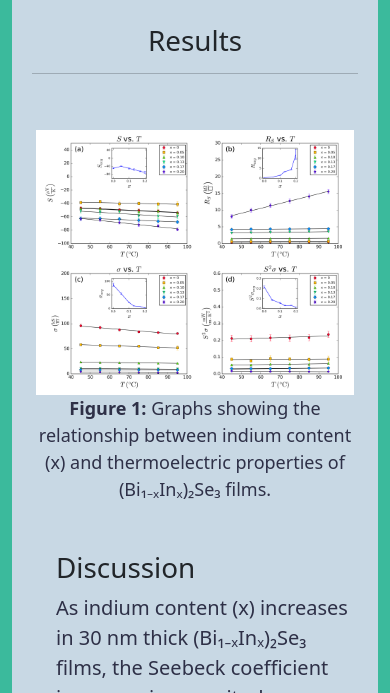
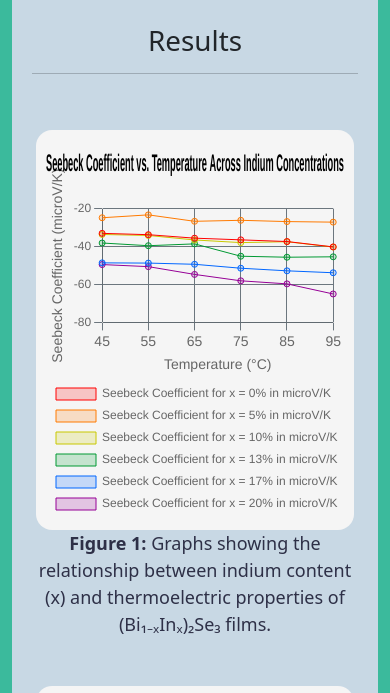
Before and after one commit to alex-oh205/rp_Oh, a plain HTML site: page results.html in a window 390 px wide. Shown: the part 74-767 px from the top of the page. Drawn offline with nearby package versions, Linux system fonts and the light colour scheme.

Commit message:
Finished graphs
1. Finished S graph
2. Added P graph with option to toggle in js
3. Styled and made responsive

```diff
--- /dev/null
+++ b/data/P_Table.csv
@@ -0,0 +1,7 @@
+T (°C),x = 0,x = 0.05,x = 0.10,x = 0.13,x = 0.17,x = 0.20
+45,0.2118002931,0.08733818407,0.05327585538,0.02881599719,0.03126608808,0.01661389647
+55,0.2099742713,0.07833881041,0.05263869713,0.02961232493,0.03043886895,0.01389397221
+65,0.2149883465,0.0918944137,0.05717756085,0.02764570529,0.03090678815,0.01380736033
+75,0.2132605282,0.08874325421,0.05836331318,0.03396756094,0.03285854123,0.0135728258
+85,0.2164358863,0.08643957142,0.05640968228,0.03407940388,0.03392428108,0.01283003859
+95,0.2358483714,0.08755546533,0.06225413585,0.03342526735,0.03470292285,0.0133724532
--- /dev/null
+++ b/data/S_Table.csv
@@ -0,0 +1,7 @@
+T (°C),x = 0,x = 0.05,x = 0.10,x = 0.13,x = 0.17,x = 0.20
+45,-46.96772002,-38.72664028,-47.56292938,-52.0711211,-62.55999324,-63.45959324
+55,-47.66652059,-37.20220153,-48.07927985,-53.49556025,-62.669508,-64.54337237
+65,-49.50639415,-40.60501316,-50.45524338,-52.52893419,-63.30932962,-68.6583573
+75,-50.4041468,-40.07267072,-51.8537648,-59.04512411,-65.38473422,-72.03774182
+85,-51.2947761,-40.74935285,-51.38592445,-59.57439298,-66.75913183,-73.6466596
+95,-54.12596182,-41.0466429,-54.22408587,-59.35407399,-67.78143104,-78.98906564
--- /dev/null
+++ b/js/linechart.js
@@ -0,0 +1,178 @@
+// Code for generating a Chart.js line chart
+
+async function getData(type) {  // type = 'S' or 'P'
+    const response = await fetch(`./data/${type}_Table.csv`);
+    const data = await response.text();                 // CSV to TEXT format
+
+    const xTemps = [];      // x-axis label = temp values
+    const y0Pc = [];      // y-axis Seebeck coefficient or power factor values at x = 0%
+    const y5Pc = [];      // y-axis Seebeck coefficient or power factor values at x = 5%
+    const y10Pc = [];     // y-axis Seebeck coefficient or power factor values at x = 10%
+    const y13Pc = [];     // y-axis Seebeck coefficient or power factor values at x = 13%
+    const y17Pc = [];     // y-axis Seebeck coefficient or power factor values at x = 17%
+    const y20Pc = [];     // y-axis Seebeck coefficient or power factor values at x = 20%
+
+    // \n - new line character
+    // split('\n') - will separate the table into an array of individual rows
+    // slice(start, end) - return a new array starting at index "start" up and including "end"
+    const table = data.split('\n').slice(1);    // Split by line and remove first row
+    // console.log(table);
+
+    table.forEach(row => {
+        const columns = row.split(',');
+        const temp = parseFloat(columns[0]);        // Assign temp value
+        xTemps.push(temp);                          // Push each temp into array for temps
+
+        const value0Pc = parseFloat(columns[1]);
+        y0Pc.push(value0Pc + 14);
+
+        const value5Pc = parseFloat(columns[2]);
+        y5Pc.push(value5Pc + 14);
+
+        const value10Pc = parseFloat(columns[3]);
+        y10Pc.push(value10Pc + 14);
+
+        const value13Pc = parseFloat(columns[4]);
+        y13Pc.push(value13Pc + 14);
+
+        const value17Pc = parseFloat(columns[5]);
+        y17Pc.push(value17Pc + 14);
+
+        const value20Pc = parseFloat(columns[6]);
+        y20Pc.push(value20Pc + 14);
+
+        console.log(temp, value0Pc, value5Pc, value10Pc, value13Pc, value17Pc, value20Pc);
+    });
+
+    return { xTemps, y0Pc, y5Pc, y10Pc, y13Pc, y17Pc, y20Pc };    // Use {} to return multiple values as an object
+}
+
+async function createChart(type, elementId) {
+    const name = type === 'S' ? 'Seebeck Coefficient' : 'Power Factor'; // Change labels based on type
+    const unit = type === 'S' ? 'microV/K' : 'microW/cm·K²';    // Change units based on type
+    const data = await getData(type);   // createChart will wait for getData() to process CSV info
+    const lineChart = document.getElementById(elementId);
+    const myChart = new Chart(lineChart, {  // Construct the chart
+        type: 'line',
+        data: {                         // Define data
+            labels: data.xTemps,        // x-axis labels
+            datasets: [                 // Each object describes one dataset of y-values
+                                        //  including display properties.  To add more datasets,
+                                        //  place a comma after the closing curly brace of the last
+                                        //  data set object and add another dataset object.
+                {
+                    label:    `${name} for x = 0% in ${unit}`,     // Dataset label for legend
+                    data:     data.y0Pc,
+                    fill:     false,           // Fill area under the linechart (true = yes, false = no)
+                    backgroundColor:  'rgba(255, 0, 0, 0.2)',    // Color for data marker
+                    borderColor:      'rgba(255, 0, 0, 1)',      // Color for data marker border
+                    borderWidth:      1   // Data marker border width
+                },
+                {
+                    label:    `${name} for x = 5% in ${unit}`,     // Dataset label for legend
+                    data:     data.y5Pc,
+                    fill:     false,           // Fill area under the linechart (true = yes, false = no)
+                    backgroundColor:  'rgba(255, 122, 0, 0.2)',    // Color for data marker
+                    borderColor:      'rgba(255, 122, 0, 1)',      // Color for data marker border
+                    borderWidth:      1   // Data marker border width
+                },
+                {
+                    label:    `${name} for x = 10% in ${unit}`,     // Dataset label for legend
+                    data:     data.y10Pc,
+                    fill:     false,           // Fill area under the linechart (true = yes, false = no)
+                    backgroundColor:  'rgba(200, 200, 0, 0.2)',    // Color for data marker
+                    borderColor:      'rgba(200, 200, 0, 1)',      // Color for data marker border
+                    borderWidth:      1   // Data marker border width
+                },
+                {
+                    label:    `${name} for x = 13% in ${unit}`,     // Dataset label for legend
+                    data:     data.y13Pc,
+                    fill:     false,           // Fill area under the linechart (true = yes, false = no)
+                    backgroundColor:  'rgba(0, 153, 51, 0.2)',    // Color for data marker
+                    borderColor:      'rgba(0, 153, 51, 1)',      // Color for data marker border
+                    borderWidth:      1   // Data marker border width
+                },
+                {
+                    label:    `${name} for x = 17% in ${unit}`,     // Dataset label for legend
+                    data:     data.y17Pc,
+                    fill:     false,           // Fill area under the linechart (true = yes, false = no)
+                    backgroundColor:  'rgba(0, 102, 255, 0.2)',    // Color for data marker
+                    borderColor:      'rgba(0, 102, 255, 1)',      // Color for data marker border
+                    borderWidth:      1   // Data marker border width
+                },
+                {
+                    label:    `${name} for x = 20% in ${unit}`,     // Dataset label for legend
+                    data:     data.y20Pc,
+                    fill:     false,           // Fill area under the linechart (true = yes, false = no)
+                    backgroundColor:  'rgba(150, 0, 150, 0.2)',    // Color for data marker
+                    borderColor:      'rgba(150, 0, 150, 1)',      // Color for data marker border
+                    borderWidth:      1   // Data marker border width
+                },
+        ]
+        },
+        options: {                        // Define display chart display options
+            responsive: true,             // Re-size based on screen size
+            maintainAspectRatio: false,
+            scales: {                     // Display options for x & y axes
+                x: {                      // x-axis properties
+                    title: {
+                        display: true,
+                        text: 'Temperature (°C)',     // x-axis title
+                        font: {                   // font properties
+                            size: 14
+                        },
+                    },
+                    ticks: {                      // x-axis tick mark properties
+                        min: 0,
+                        font: {
+                            size: 14
+                        },
+                    },
+                    grid: {                       // x-axis grid properties
+                        color: '#6c767e'
+                    }
+                },
+                y: {                              // y-axis properties
+                    title: {
+                        display: true,
+                        text: `${name} (${unit})`,     // y-axis title
+                        font: {
+                            size: 14
+                        },
+                    },
+                    ticks: {
+                        min: 0,
+                        maxTicksLimit: 5,        // Actual value can be set dynamically
+                        font: {
+                            size: 12
+                        }
+                    },
+                    grid: {                       // y-axis gridlines
+                        color: '#6c767e'
+                    }
+                }
+            },
+            plugins: {                  // Display options for title and legend
+                title: {
+                    display: true,
+                    text: `${name} vs. Temperature Across Indium Concentrations`,
+                    font: {
+                        size: 24,
+                    },
+                    color: '#black',
+                    padding: {
+                        top: 10,
+                        bottom: 30
+                    }
+                },
+                legend: {
+                    align: 'start',
+                    position: 'bottom',
+                }
+            }
+        }
+    });
+}
+
+createChart('S', 'lineChartS');
+createChart('P', 'lineChartP');
--- a/results.html
+++ b/results.html
@@ -12,6 +12,8 @@
     <script src="https://cdn.jsdelivr.net/npm/bootstrap@5.3.8/dist/js/bootstrap.bundle.min.js"
             integrity="sha384-FKyoEForCGlyvwx9Hj09JcYn3nv7wiPVlz7YYwJrWVcXK/BmnVDxM+D2scQbITxI"
             crossorigin="anonymous"></script>
+    <script src="https://cdn.jsdelivr.net/npm/chart.js@4.5.1/dist/chart.umd.min.js"></script>
+    <script src="js/linechart.js" defer></script>
 </head>
 <body class="body">
     <div class="container-lg">
@@ -56,10 +58,20 @@
 
                 <hr><br>    <!-- Horizontal line with line break -->
 
-                <div class="row"> <!-- Row 1-->
-                    <div class="col-12 p-3 text-center">
+                <div class="row row-cols-1 row-cols-lg-2"> <!-- Row 1-->
+                    <div class="p-3 text-center">
                         <figure class="mx-auto" id="results-graph">
-                            <img class="img-fluid" src="img/results-graph.png" alt="Results Graph">
+                            <div class="container d-flex overflow-hidden bg-light rounded-4" id="chart-wrapper">
+                                <canvas id="lineChartS"></canvas>
+                            </div>
+                            <figcaption class="caption"><strong>Figure 1:</strong> Graphs showing the relationship between indium content (x) and thermoelectric properties of (Bi₁₋ₓInₓ)₂Se₃ films.</figcaption>
+                        </figure>
+                    </div>
+                    <div class="p-3 text-center">
+                        <figure class="mx-auto" id="results-graph">
+                            <div class="container d-flex overflow-hidden bg-light rounded-4" id="chart-wrapper">
+                                <canvas id="lineChartP"></canvas>
+                            </div>
                             <figcaption class="caption"><strong>Figure 1:</strong> Graphs showing the relationship between indium content (x) and thermoelectric properties of (Bi₁₋ₓInₓ)₂Se₃ films.</figcaption>
                         </figure>
                     </div>
@@ -68,7 +80,6 @@
                     <div class="col-12 p-3">
                         <h1 class="ovPadLeft">Discussion</h1>
                         <p class="lead overview-font ovPadLeft" id="">As indium content (x) increases in 30 nm thick (Bi₁₋ₓInₓ)₂Se₃ films, the Seebeck coefficient increases in magnitude (becomes more negative), showing a strong and statistically significant negative correlation with x. However, this increase is relatively small. At the same time, sheet resistance increases sharply, causing conductivity to decrease significantly. As a result, the thermoelectric power factor (S²σ) decreases with x, also with strong statistical significance. <br><br>
-
 While the Seebeck coefficient alone improved, the overall thermoelectric performance declined due to reduced conductivity. This disproves the initial hypothesis that adding indium would enhance thermoelectric performance and supports the idea that topological surface states play a beneficial role, aligning with theoretical predictions but contradicting prior results by other studies.</p>
                     </div>
                 </div>
--- a/styles.css
+++ b/styles.css
@@ -103,13 +103,22 @@ td img {
     max-width: 1000px;
 }
 
+#chart-wrapper{
+    margin: auto;
+    padding: 10px;
+    min-height: 400px;
+    background-color: whitesmoke !important;
+    justify-content: center;
+    align-items: center;
+}
+
 /* -----------------Underline Animation CSS -----------------*/
 .hover-underline-animation {
     display: inline-block;
     position: relative;
     /*color: #0087ca;*/
     color: #3BBA9C;
-    transition: background-color 0.35s ease-out;
+    transition: color 0.35s ease-out, background-color 0.35s ease-out;
   }
 
   .hover-underline-animation:hover {
```
